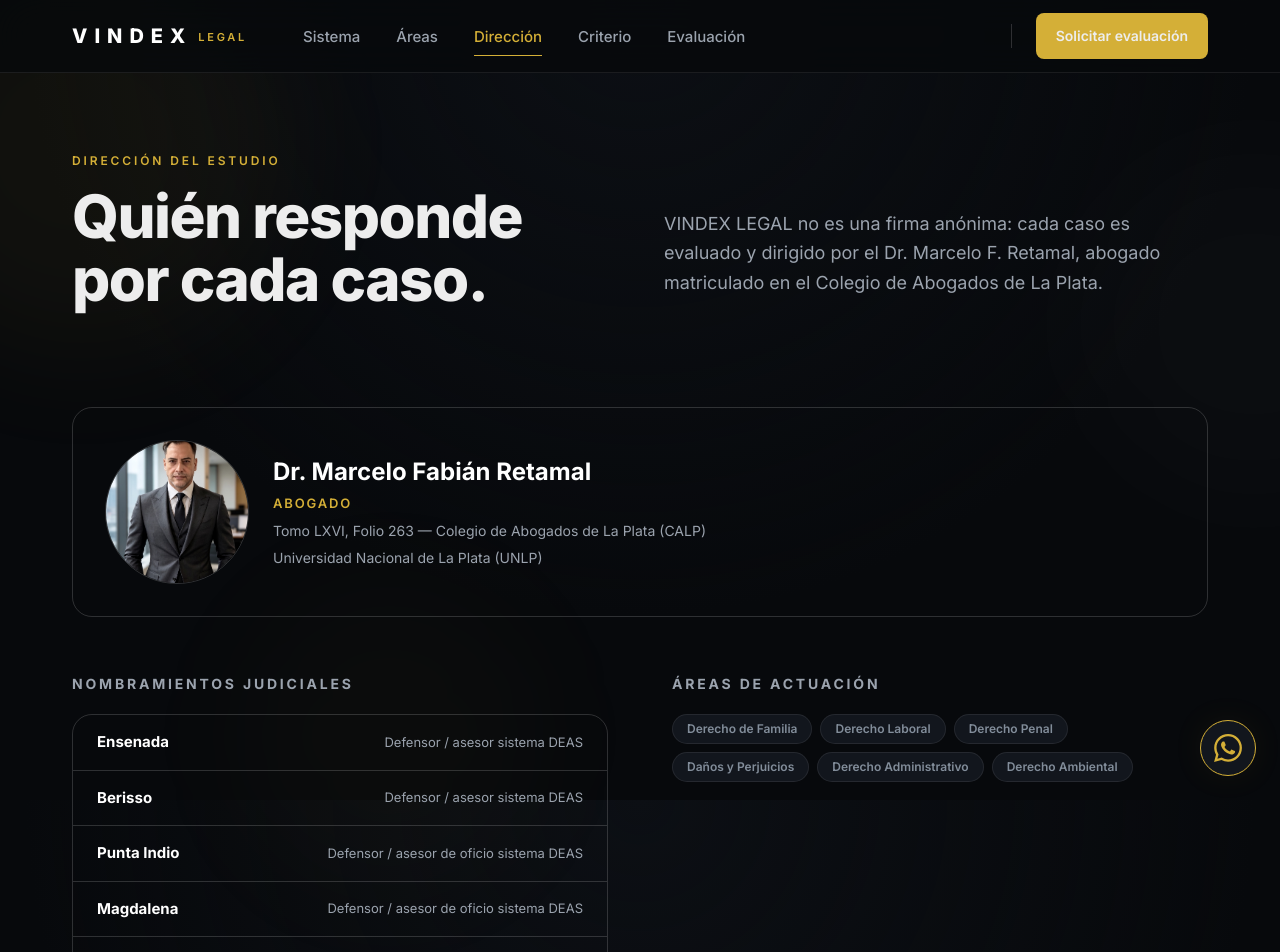
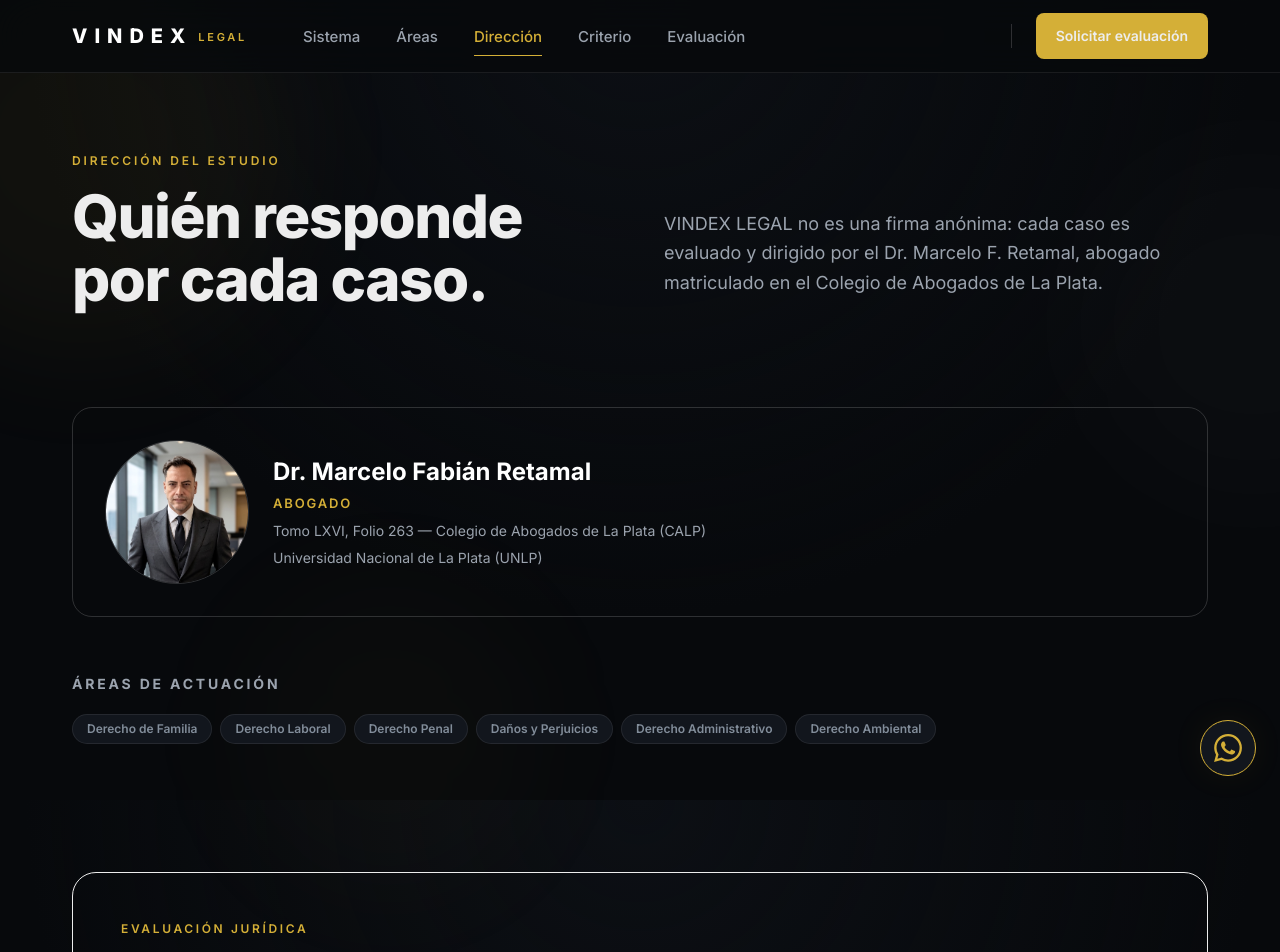
Before and after one commit to MarceRetamal/vindex, a Next.js app: page /direccion in a window 1280 px wide. Shown: the top 952 px of the page. Built offline with nearby package versions, Linux system fonts and the light colour scheme.

Commit message:
fix directions

```diff
--- a/src/app/(site)/direccion/page.tsx
+++ b/src/app/(site)/direccion/page.tsx
@@ -1,7 +1,6 @@
 import type { Metadata } from 'next'
 import { buildMetadata } from '@/lib/metadata'
 import { FadeIn } from '@/components/motion/FadeIn'
-import { StaggerFadeIn } from '@/components/motion/StaggerFadeIn'
 import { PageCta } from '@/components/ui/PageCta'
 import { PageIntro } from '@/components/ui/PageIntro'
 import { PageShell } from '@/components/ui/PageShell'
@@ -9,7 +8,7 @@
 export const metadata: Metadata = buildMetadata({
   title: 'Dirección del Estudio',
   description:
-    'Dr. Marcelo F. Retamal — abogado matriculado CALP, La Plata. Trayectoria, matrícula y jurisdicciones de actuación.',
+    'Dr. Marcelo F. Retamal — abogado matriculado CALP, La Plata. Trayectoria y áreas de actuación.',
   path: '/direccion',
 })
 
@@ -19,14 +18,6 @@
   university: 'Universidad Nacional de La Plata (UNLP)',
   photoSrc: '/marcelo-retamal.jpg',
 }
-
-const appointments = [
-  { jurisdiction: 'Ensenada', role: 'Defensor / asesor sistema DEAS' },
-  { jurisdiction: 'Berisso', role: 'Defensor / asesor sistema DEAS' },
-  { jurisdiction: 'Punta Indio', role: 'Defensor / asesor de oficio sistema DEAS' },
-  { jurisdiction: 'Magdalena', role: 'Defensor / asesor de oficio sistema DEAS' },
-  { jurisdiction: 'Coronel Brandsen', role: 'Defensor / asesor de oficio sistema DEAS' },
-]
 
 const areasOfPractice = [
   'Derecho de Familia',
@@ -52,7 +43,7 @@
             <img
               src={credentials.photoSrc}
               alt={credentials.fullName}
-              className="h-28 w-28 shrink-0 rounded-full border border-[var(--border-strong)] object-cover grayscale-[10%] contrast-[1.05] md:h-36 md:w-36"
+              className="h-28 w-28 shrink-0 rounded-full border border-[var(--border-strong)] object-cover object-top grayscale-[10%] contrast-[1.05] md:h-36 md:w-36"
             />
             <div className="space-y-1.5">
               <p className="text-xl font-bold text-white md:text-2xl">{credentials.fullName}</p>
@@ -65,27 +56,7 @@
           </div>
         </FadeIn>
 
-        <div className="mt-14 grid gap-12 lg:grid-cols-2 lg:gap-16">
-          <div>
-            <h3 className="mb-5 text-[14px] font-bold uppercase tracking-[0.2em] text-[var(--text-secondary)]">
-              Nombramientos judiciales
-            </h3>
-            <StaggerFadeIn stagger={0.06}>
-              <div className="overflow-hidden rounded-[20px] border border-[var(--border-strong)] divide-y divide-[var(--border-strong)]">
-                {appointments.map((a) => (
-                  <div
-                    key={a.jurisdiction}
-                    className="flex items-center justify-between gap-4 px-6 py-4 transition-colors hover:bg-[var(--bg-elevated)]"
-                  >
-                    <span className="text-[15px] font-bold text-white">{a.jurisdiction}</span>
-                    <span className="text-right text-[13px] text-[var(--text-secondary)]">{a.role}</span>
-                  </div>
-                ))}
-              </div>
-            </StaggerFadeIn>
-          </div>
-
-          <div>
+        <div className="mt-14">
           <h3 className="mb-5 text-[14px] font-bold uppercase tracking-[0.2em] text-[var(--text-secondary)]">
             Áreas de actuación
           </h3>
@@ -103,7 +74,6 @@
           </FadeIn>
         </div>
       </div>
-      </div>
 
       <div className="mt-20 md:mt-32">
         <PageCta
```
Lines whose indentation alone changed are shown as unchanged.
